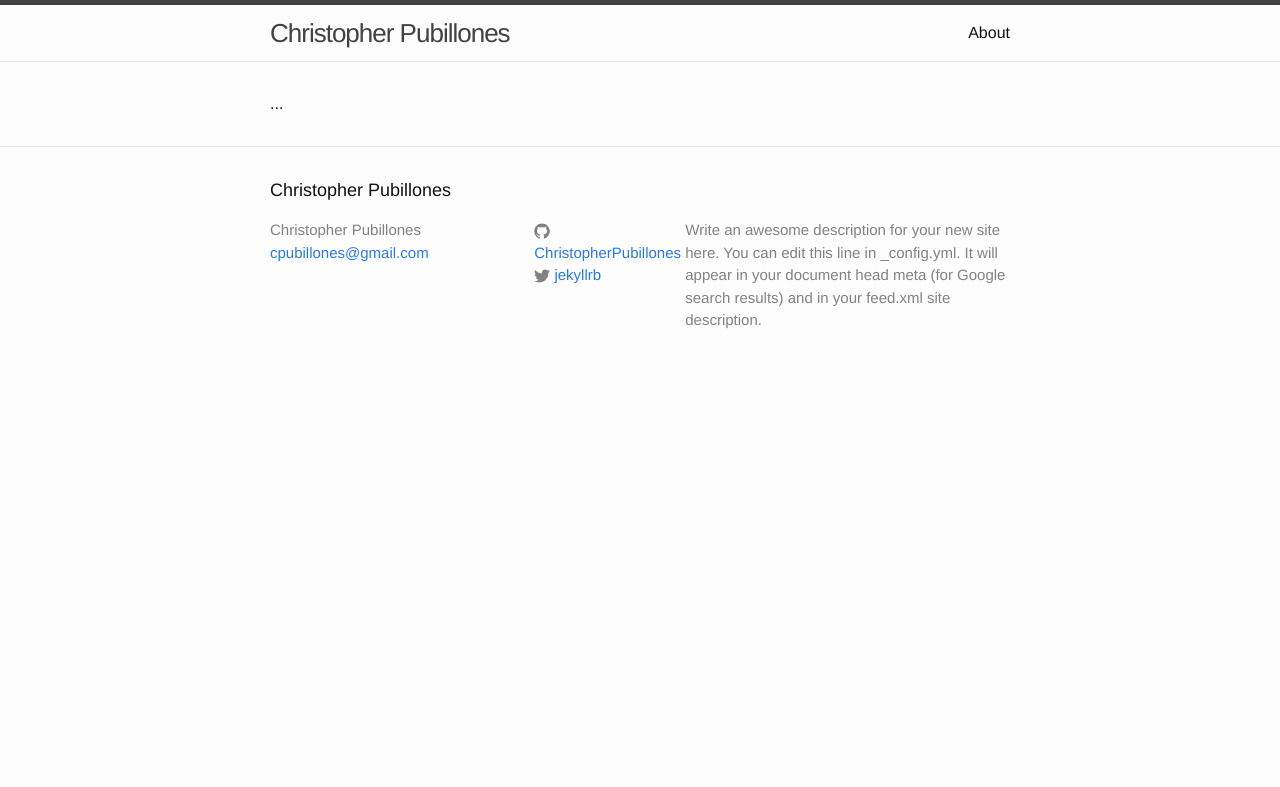
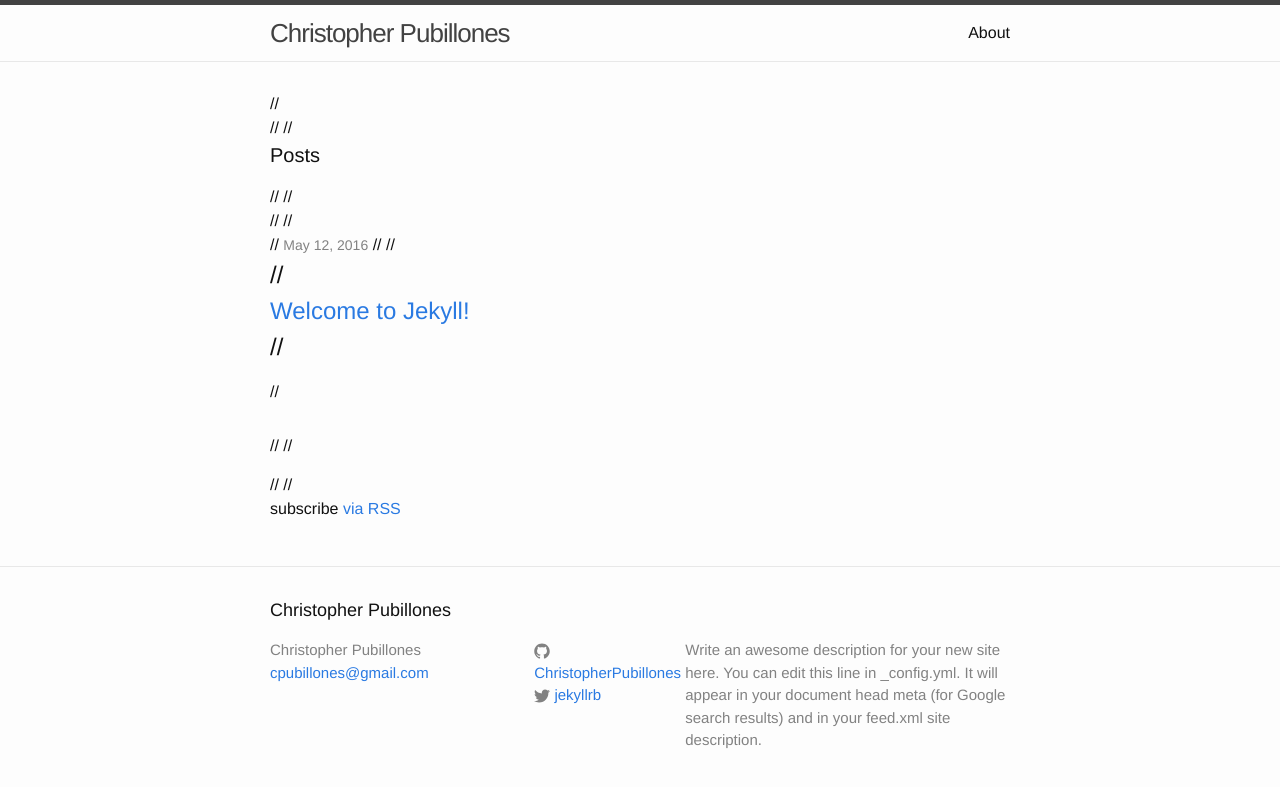
Before and after one commit to ChristopherPubillones/ChristopherPubillones.github.io, a Jekyll site: the page built from index.html, in a window 1280 px wide. Shown: the top 787 px of the page. Built offline with Jekyll 4.4.1, drawn with Linux system fonts in a browser that asks for light colours.

Commit message:
Update index.html

```diff
--- a/index.html
+++ b/index.html
@@ -2,6 +2,22 @@
 layout: default
 ---
 
-<div class="home">
-...
+//<div class="home">
+//
+//  <h1 class="page-heading">Posts</h1>
+//
+//  <ul class="post-list">
+//    {% for post in site.posts %}
+//      <li>
+//        <span class="post-meta">{{ post.date | date: "%b %-d, %Y" }}</span>
+//
+//        <h2>
+//          <a class="post-link" href="{{ post.url | prepend: site.baseurl }}">{{ post.title }}</a>
+//        </h2>
+//      </li>
+//    {% endfor %}
+//  </ul>
+//
+//  <p class="rss-subscribe">subscribe <a href="{{ "/feed.xml" | prepend: site.baseurl }}">via RSS</a></p>
+
 </div>
```
